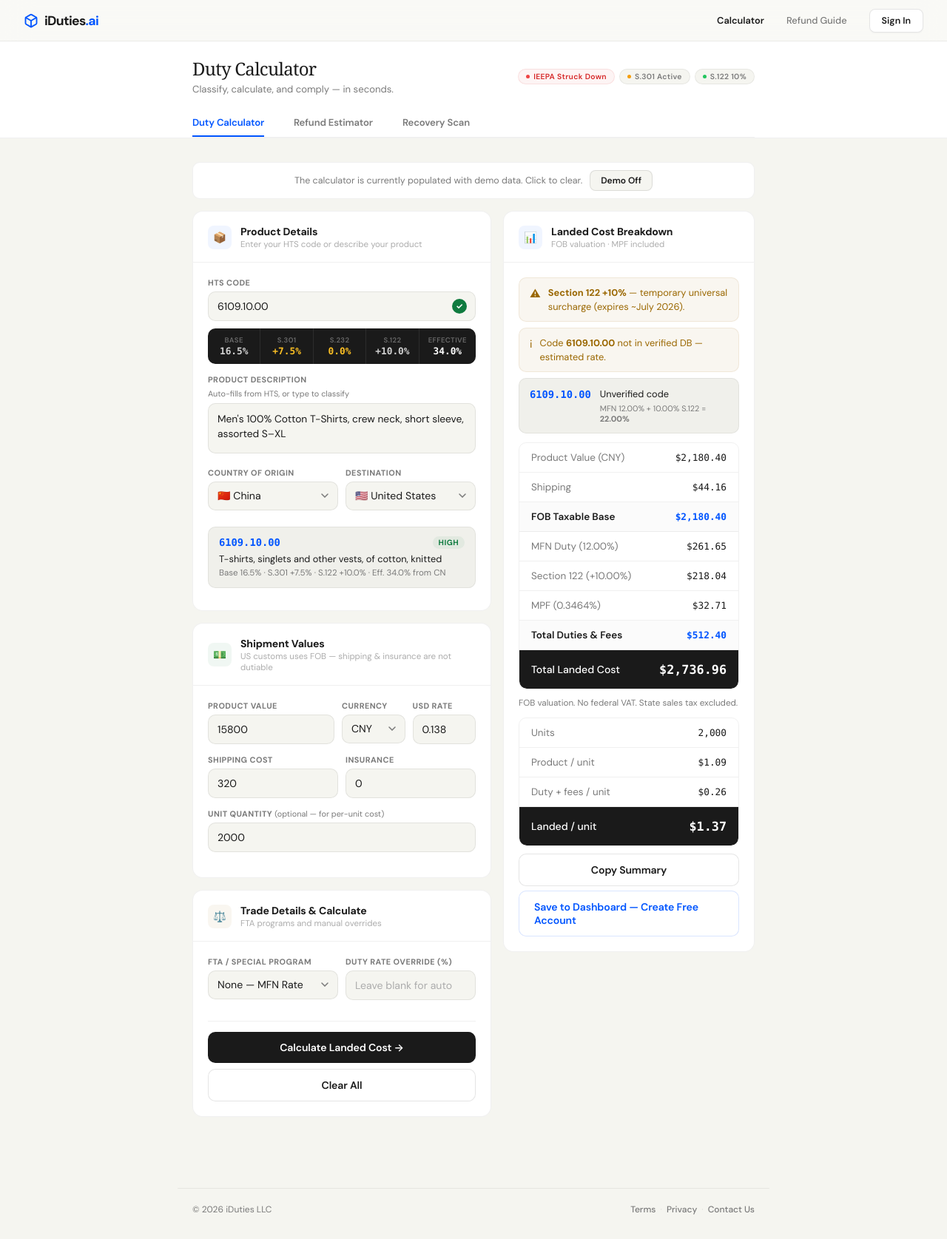
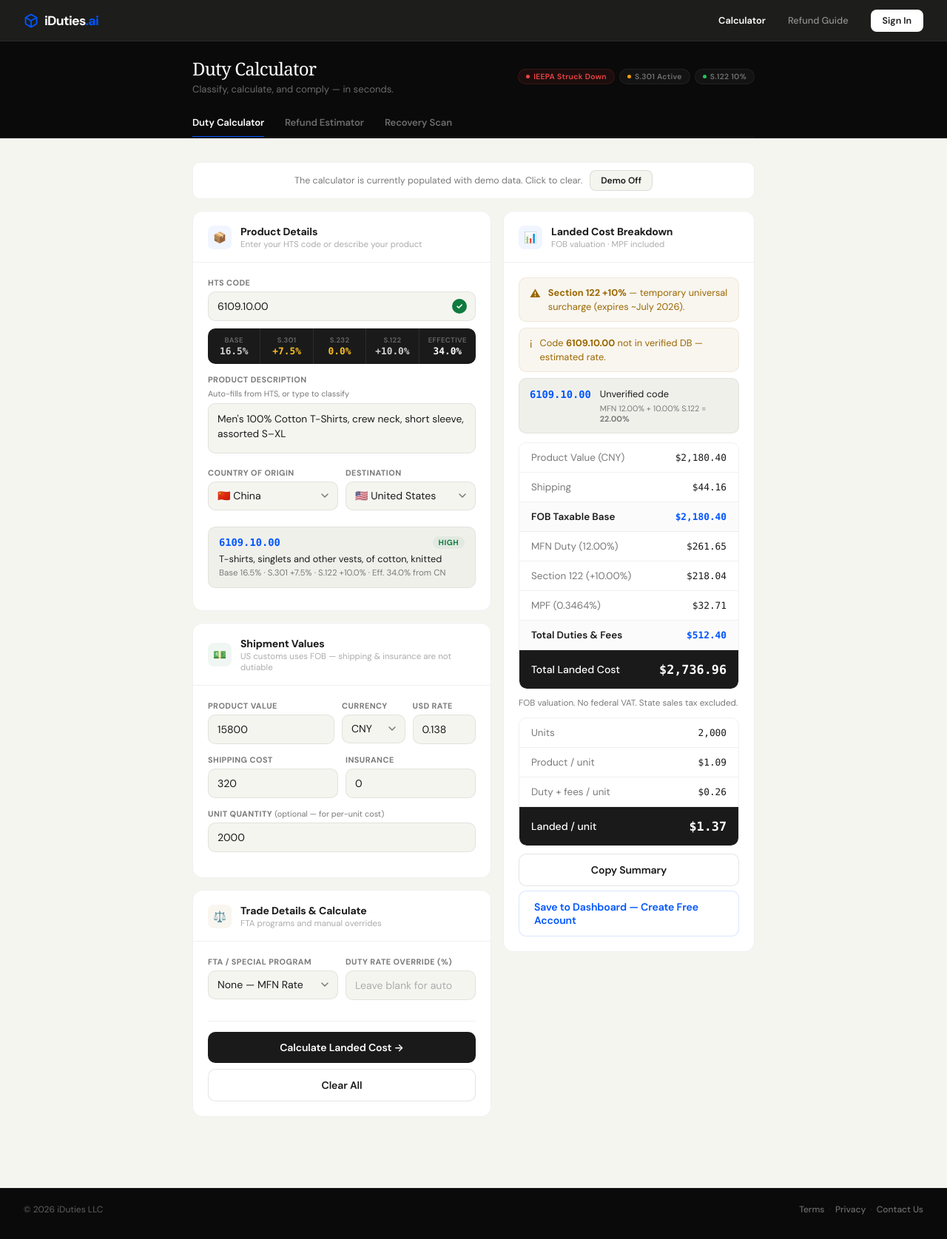
Before and after one commit to rebelkayn/dutycalc, a Flask app: page /calculator in a window 1280 px wide. Shown: the whole page at 74% size. Run offline with Flask 3, Linux system fonts and the light colour scheme; some libraries are stand-ins or nearby versions; some web fonts are replaced.

Commit message:
Dark theme: nav, header, tabs, footer match landing page

```diff
--- a/templates/index.html
+++ b/templates/index.html
@@ -53,14 +53,14 @@ body {
 /* ═══════ NAV ═══════ */
 .nav {
   position: sticky; top: 0; z-index: 100;
-  background: rgba(250,250,248,0.82);
+  background: rgba(10,10,10,0.92);
   backdrop-filter: saturate(180%) blur(20px); -webkit-backdrop-filter: saturate(180%) blur(20px);
-  border-bottom: 1px solid var(--border);
+  border-bottom: 1px solid rgba(255,255,255,0.06);
   padding: 0 clamp(16px, 4vw, 32px); height: 56px;
   display: flex; align-items: center; gap: 16px;
 }
 .nav-brand {
-  font-size: 1.1rem; font-weight: 700; letter-spacing: -0.04em; color: var(--ink);
+  font-size: 1.1rem; font-weight: 700; letter-spacing: -0.04em; color: white;
   display: flex; align-items: center; gap: 8px; flex-shrink: 0; text-decoration: none;
 }
 .nav-brand svg { color: var(--blue); }
@@ -68,22 +68,21 @@ body {
 .nav-spacer { flex: 1; }
 .nav-links { display: flex; gap: 2px; }
 .nav-link {
-  font-size: 0.8rem; font-weight: 500; color: var(--muted);
+  font-size: 0.8rem; font-weight: 500; color: rgba(255,255,255,0.5);
   padding: 6px 14px; border-radius: 8px;
   border: none; cursor: pointer;
   text-decoration: none; white-space: nowrap; transition: all 0.15s;
 }
-.nav-link:hover { color: var(--ink); background: rgba(0,0,0,0.03); }
-.nav-link.active { color: var(--ink); font-weight: 600; }
+.nav-link:hover { color: white; background: rgba(255,255,255,0.06); }
+.nav-link.active { color: white; font-weight: 600; }
 .nav-auth-btn {
   padding: 7px 16px; border-radius: 8px;
   font-size: 0.78rem; font-weight: 600; color: var(--ink);
-  background: var(--surface); border: 1px solid var(--border2);
+  background: white; border: none;
   text-decoration: none; transition: all 0.15s; flex-shrink: 0;
   white-space: nowrap; max-width: 160px; overflow: hidden; text-overflow: ellipsis;
-  box-shadow: 0 1px 2px rgba(0,0,0,0.04);
-}
-.nav-auth-btn:hover { background: var(--surface2); border-color: rgba(0,0,0,0.15); }
+}
+.nav-auth-btn:hover { background: rgba(255,255,255,0.9); }
 @media (max-width: 500px) {
   .nav { padding: 0 12px; height: 52px; gap: 8px; }
   .nav-link { font-size: 0.72rem; padding: 5px 8px; }
@@ -94,50 +93,43 @@ body {
 
 /* ═══════ WORKSPACE HEADER ═══════ */
 .ws-header {
-  background: var(--surface); border-bottom: 1px solid var(--border);
+  background: #0A0A0A; border-bottom: 1px solid rgba(255,255,255,0.06);
 }
 .ws-inner { max-width: 800px; margin: 0 auto; padding: 20px 20px 0; }
 .ws-top { display: flex; justify-content: space-between; align-items: center; gap: 16px; margin-bottom: 16px; flex-wrap: wrap; }
-.ws-title { font-family: var(--serif); font-size: 1.5rem; font-weight: 400; letter-spacing: -0.03em; margin-bottom: 2px; text-align: left; }
-.ws-sub { font-size: 0.82rem; color: var(--muted); line-height: 1.5; text-align: left; }
+.ws-title { font-family: var(--serif); font-size: 1.5rem; font-weight: 400; letter-spacing: -0.03em; margin-bottom: 2px; text-align: left; color: white; }
+.ws-sub { font-size: 0.82rem; color: rgba(255,255,255,0.4); line-height: 1.5; text-align: left; }
 .ws-status {
   display: flex; gap: 6px; flex-wrap: wrap; flex-shrink: 0;
 }
 .ws-status-item {
   display: flex; align-items: center; gap: 5px;
   font-size: 0.65rem; font-weight: 600; letter-spacing: 0.03em;
-  color: var(--muted); padding: 3px 10px;
-  background: var(--bg); border: 1px solid var(--border);
+  color: rgba(255,255,255,0.4); padding: 3px 10px;
+  background: rgba(255,255,255,0.04); border: 1px solid rgba(255,255,255,0.06);
   border-radius: 100px; white-space: nowrap;
 }
-.ws-status-warn { color: var(--red); background: var(--red-bg); border-color: rgba(214,40,40,0.1); }
+.ws-status-warn { color: #ef4444; background: rgba(239,68,68,0.08); border-color: rgba(239,68,68,0.15); }
 .ws-dot { width: 5px; height: 5px; border-radius: 50%; flex-shrink: 0; }
 .ws-dot-red { background: #ef4444; }
 .ws-dot-amber { background: #f59e0b; }
 .ws-dot-green { background: #22c55e; }
 .ws-tabs {
-  display: flex; gap: 0; border-bottom: 1px solid var(--border);
+  display: flex; gap: 0; border-bottom: 1px solid rgba(255,255,255,0.06);
   overflow-x: auto; -webkit-overflow-scrolling: touch;
   scrollbar-width: none; -ms-overflow-style: none;
 }
 .ws-tabs::-webkit-scrollbar { display: none; }
 .ws-tab {
-  display: flex; align-items: center; gap: 6px;
-  padding: 10px 20px; font-family: var(--font); font-size: 0.82rem; font-weight: 600;
-  color: var(--muted); background: none; border: none; border-bottom: 2px solid transparent;
+  font-family: var(--font); font-size: 0.82rem; font-weight: 600;
+  color: rgba(255,255,255,0.4); background: none; border: none;
   cursor: pointer; transition: all 0.15s; white-space: nowrap;
-  margin-bottom: -1px; letter-spacing: -0.01em;
-  position: relative;
-}
-.ws-tab::after {
-  content: ''; position: absolute; bottom: -1px; left: 20px; right: 20px;
-  height: 2px; background: transparent; transition: background 0.15s;
-}
-.ws-tab:first-child { padding-left: 0; }
-.ws-tab:first-child::after { left: 0; }
-.ws-tab:hover { color: var(--ink); }
-.ws-tab.active { color: var(--blue); border-bottom-color: transparent; }
-.ws-tab.active::after { background: var(--blue); }
+  letter-spacing: -0.01em;
+  padding: 10px 0; margin-right: 28px; margin-bottom: -1px;
+  border-bottom: 2px solid transparent;
+}
+.ws-tab:hover { color: rgba(255,255,255,0.7); }
+.ws-tab.active { color: white; border-bottom-color: var(--blue); }
 .ws-tab-icon { display: none; }
 
 /* ═══════ WORKSPACE PANELS ═══════ */
@@ -145,9 +137,8 @@ body {
 .ws-panel.active { display: block; }
 
 @media (max-width: 600px) {
-  .ws-top { flex-direction: column; gap: 12px; }
-  .ws-tabs { /* scrollbar already hidden via base styles */ }
-  .ws-tab { padding: 10px 14px; font-size: 0.78rem; }
+  .ws-top { flex-direction: column; gap: 12px; align-items: flex-start; }
+  .ws-tab { padding: 10px 0; margin-right: 20px; font-size: 0.78rem; }
   .ws-status { gap: 5px; }
   .ws-status-item { font-size: 0.62rem; padding: 3px 8px; }
 }
@@ -541,20 +532,21 @@ body {
 
 /* ═══════ FOOTER ═══════ */
 .footer {
-  max-width: 800px; margin: 0 auto; padding: 20px 20px 32px;
+  max-width: 100%; margin: 0; padding: 20px clamp(16px, 4vw, 32px) 32px;
   display: flex; justify-content: space-between; align-items: center;
-  font-size: 0.75rem; color: var(--muted); border-top: 1px solid var(--border);
+  font-size: 0.75rem; color: rgba(255,255,255,0.35);
+  background: #0A0A0A; border-top: 1px solid rgba(255,255,255,0.06);
   flex-wrap: wrap; gap: 8px;
 }
 .footer-links { display: flex; align-items: center; gap: 6px; flex-wrap: wrap; }
-.footer-sep { color: var(--border2); }
-.footer a { color: var(--muted); text-decoration: none; font-weight: 500; }
-.footer a:hover { color: var(--ink); }
+.footer-sep { color: rgba(255,255,255,0.12); }
+.footer a { color: rgba(255,255,255,0.4); text-decoration: none; font-weight: 500; }
+.footer a:hover { color: white; }
 @media (max-width: 500px) { .footer { padding: 20px 16px 32px; } }
 
 /* ═══════ SCROLLBAR ═══════ */
 ::-webkit-scrollbar { width: 5px; }
-::-webkit-scrollbar-thumb { background: rgba(0,0,0,0.1); border-radius: 3px; }
+::-webkit-scrollbar-thumb { background: rgba(0,0,0,0.12); border-radius: 3px; }
 ::placeholder { color: var(--dim); }
 /* ═══════ EMBED MODE (dashboard drawers) ═══════ */
 body.embed { background: #fff; }
@@ -579,7 +571,6 @@ body.embed-refund #panelRefund { display: block !important; }
   <div class="nav-links">
     <a class="nav-link active" href="/calculator">Calculator</a>
     <a class="nav-link" href="/refund-guide.html">Refund Guide</a>
-    {% if user %}<a class="nav-link" href="/dashboard">Dashboard</a>{% endif %}
   </div>
   {% if user %}
     <a href="/signout" class="nav-auth-btn" title="Sign out">{{ user.email[:20] }}</a>
```
